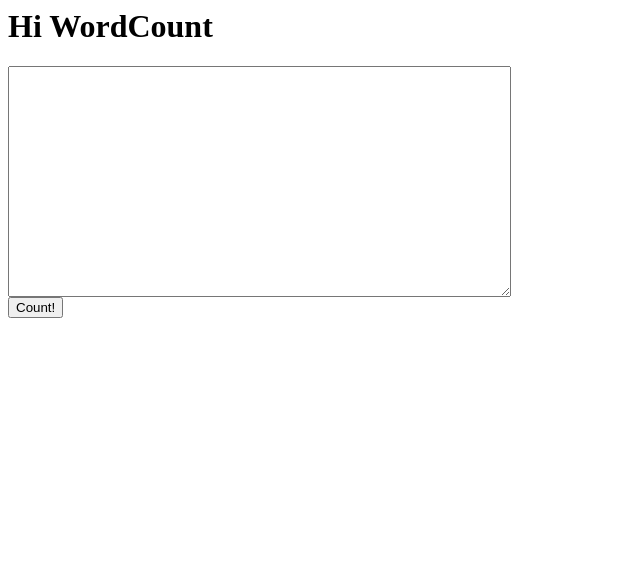
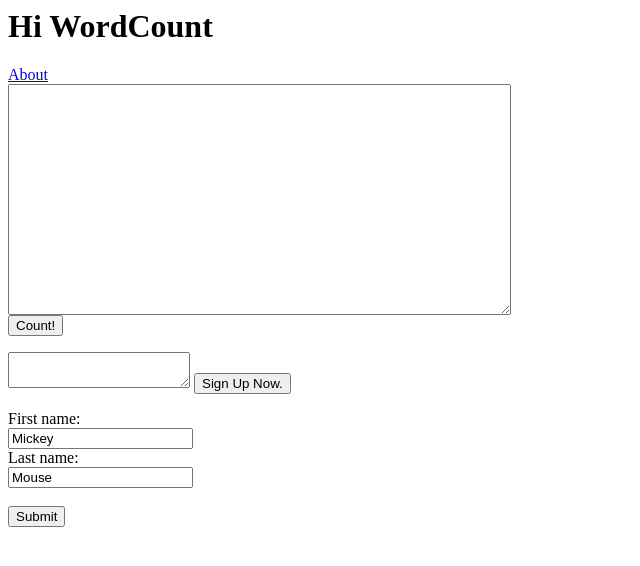
Before and after one commit to shengdamao/django_wordcount, a Django app: page / in a window 1280 px wide. Shown: the top 566 px of the page, without its empty margins (0-640 px from the left). Run offline with Django 3.2, Linux system fonts and the light colour scheme; tables that the repository leaves empty hold one stand-in row (values such as "Sample post").

Commit message:
additional prac
additional prac

```diff
--- a/wordcount/template/about.html
+++ b/wordcount/template/about.html
@@ -6,5 +6,11 @@
 </head>
 <body>
 
+<h1>About</h1>
+
+<p>This is a WordCount Page.</p>
+
+<a href="{% url 'home' %}">Go back to homepage.</a>
+
 </body>
 </html>
--- a/wordcount/template/home.html
+++ b/wordcount/template/home.html
@@ -1,5 +1,6 @@
 <h1>Hi WordCount</h1>
 
+<a href="{% url 'about' %}">About</a>
 
 <form action="{% url 'count' %}">
     <textarea cols="60" rows="15" name="fulltext"></textarea>
@@ -8,3 +9,23 @@
 
     <input type="submit" value="Count!"   />
 </form>
+
+<form action="{% url 'sign_up_game_01' %}">
+    <textarea>
+
+
+    </textarea>
+
+
+    <input type="submit" value="Sign Up Now." />
+</form>
+
+<form action="{% url 'sign_up_game_02' %}">
+  First name:<br>
+  <input type="text" name="firstname" value="Mickey">
+  <br>
+  Last name:<br>
+  <input type="text" name="lastname" value="Mouse">
+  <br><br>
+  <input type="submit" value="Submit">
+</form>
--- a/wordcount/wordcount/urls.py
+++ b/wordcount/wordcount/urls.py
@@ -22,4 +22,6 @@ urlpatterns = [
     path('', views.homepage, name='home'),
     path('count/', views.count, name='count'),
     path('about/', views.about, name='about'),
+    path('game_01/', views.game_01, name='sign_up_game_01'),
+    path('game_02/', views.game_02, name='sign_up_game_02'),
 ]
--- a/wordcount/wordcount/views.py
+++ b/wordcount/wordcount/views.py
@@ -8,6 +8,8 @@ def homepage(request):
 
 def count(request):
     fulltext = request.GET['fulltext']
+    print("request_print:")
+    print(request)
 
     wordlst = fulltext.split()
     wordcnt = len(wordlst)
@@ -18,6 +20,12 @@ def count(request):
     return render(request, 'count.html', {'fulltext': fulltext, 'wordcnt': wordcnt, 'worddict': worddict,
                                           'items': worddict.items()})
 
+
 def about(request):
+    return render(request, 'about.html')
 
-    return render(request, 'about.html')
+def game_01(request):
+    return render(request, 'game_01.html')
+
+def game_02(request):
+    return render(request, 'game_02.html')
```
Also changed, not shown: wordcount/template/game_01.html (added, +12 -0 lines), wordcount/template/game_02.html (added, +12 -0 lines).
